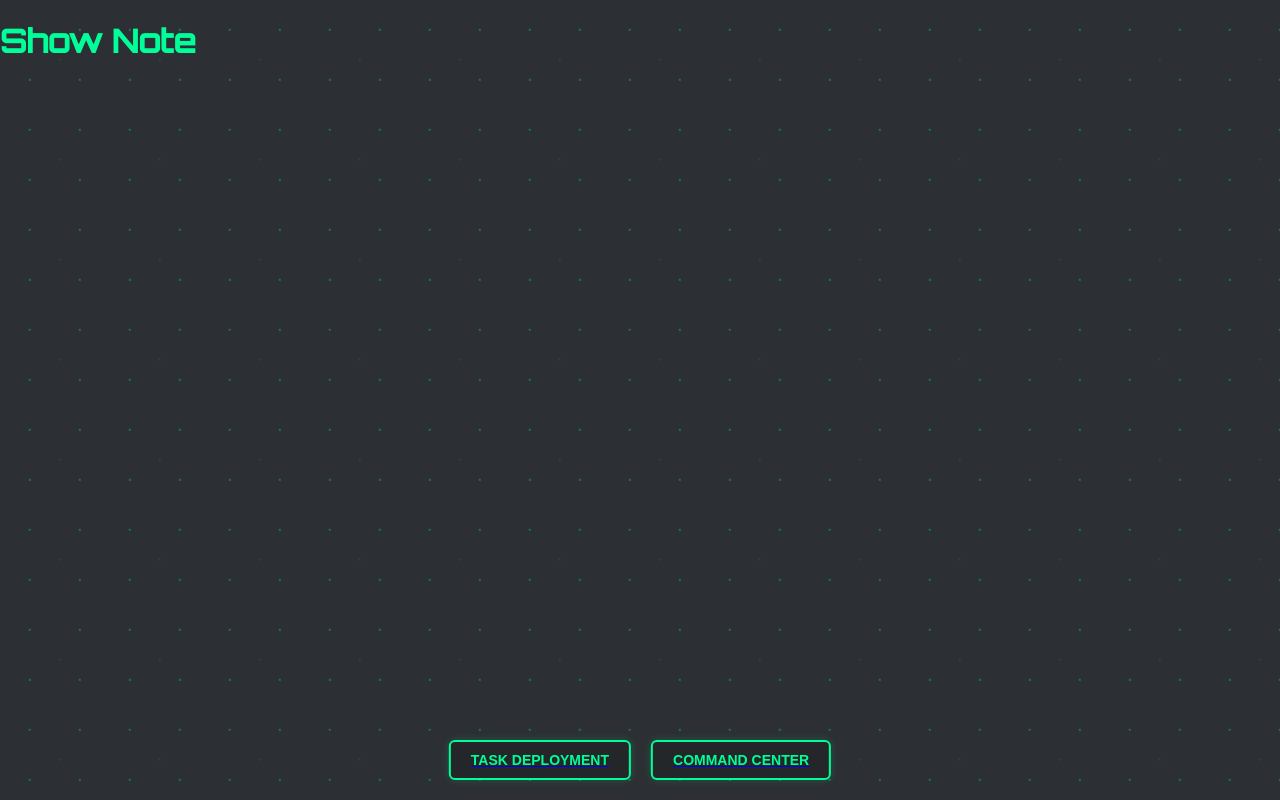
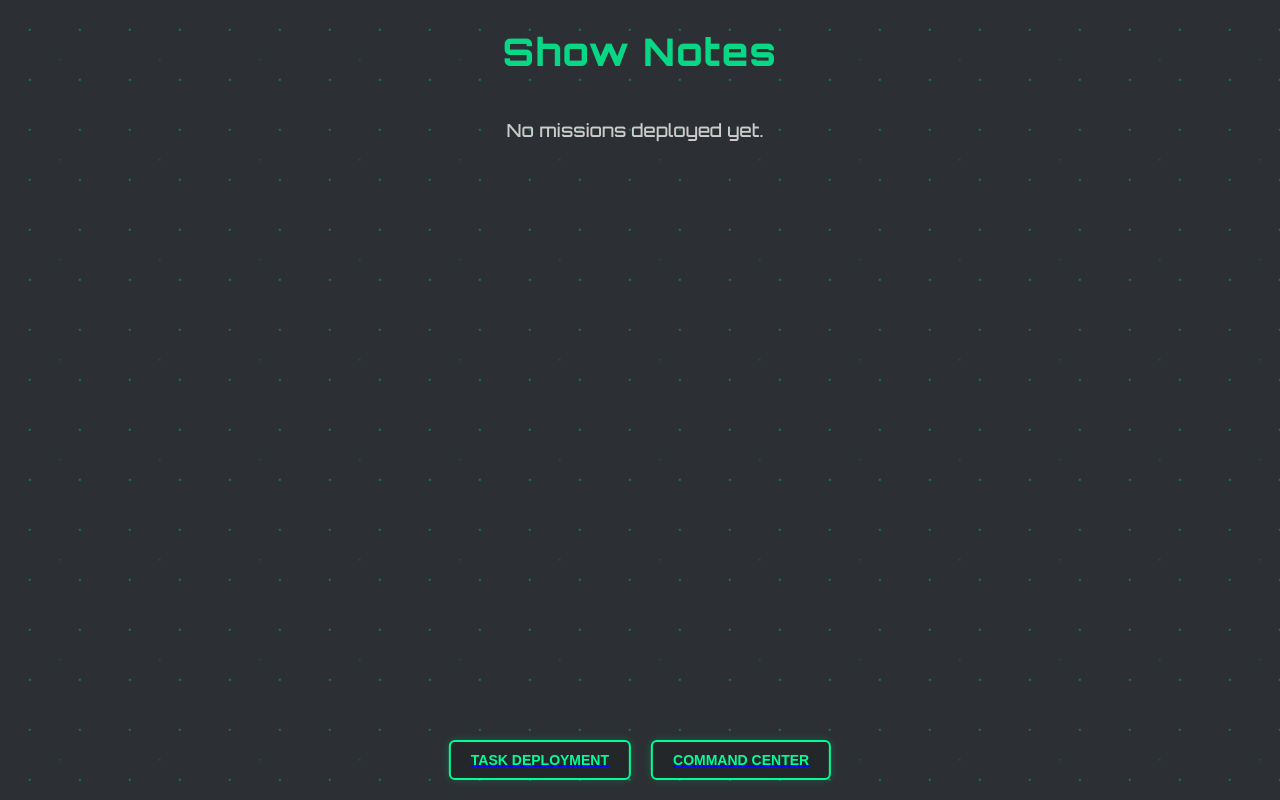
Before and after one commit to rahulbhongade358/todo, a React (Vite) app in the folder todo/: page /show in a window 1280 px wide. Built offline with nearby package versions, Linux system fonts and the light colour scheme.

Commit message:
addde show display with styling

```diff
--- a/todo/src/App.jsx
+++ b/todo/src/App.jsx
@@ -5,6 +5,7 @@ function App() {
   return (
     <div>
       <Allroutes/>
+
     </div>
   )
 }
--- a/todo/src/components/Add/Add.jsx
+++ b/todo/src/components/Add/Add.jsx
@@ -5,24 +5,24 @@ function Add() {
   const [title, settitle] = useState("")
   const [Description, setDescription] = useState("")
   const [category, setcategory] = useState("")
-  const addnote = () =>{
-    const notes= JSON.parse(localStorage.getItem("notes")) || [];
+  const missions = () =>{
+    const existingmissions= JSON.parse(localStorage.getItem("missions")) || [];
 
-    const noteObject = {
+    const newmissions = {
       title,
       Description,
       category,
     };
-    notes.push(noteObject);
+    existingmissions.push(newmissions);
 
-    localStorage.setItem("notes",JSON.stringify(notes));
-
-
+    localStorage.setItem("missions",JSON.stringify(existingmissions));
 
     settitle("");
     setDescription("");
     setcategory("");
     };
+
+
   return (
     <div>
       <div className="add-container">
@@ -64,7 +64,8 @@ function Add() {
        <button
       type='button'
       className='btn btn-primary btn-add'
-       onClick={addnote}>
+      onClick={missions}
+      >
         Deploy Mission
       </button>
       <div className="fixed-buttons">
--- a/todo/src/components/Show/Show.css
+++ b/todo/src/components/Show/Show.css
@@ -0,0 +1,70 @@
+
+h1 {
+    text-align: center;
+    color: #00ff99ce;
+    margin-top: 30px;
+    font-size: 36px;
+    letter-spacing: 3px;
+  }
+
+  p {
+    text-align: center;
+    font-size: 18px;
+    color: #ccc;
+    margin-top: 20px;
+  }
+
+
+  .mission-card {
+    text-align: center;
+    background-color: #1e1f22;
+    border: 2px solid #00ff99ce;
+    border-left: 5px solid #00ff99ce;
+    padding: 20px;
+    margin: 20px auto;
+    max-width: 600px;
+    border-radius: 10px;
+    box-shadow: 0 0 15px rgba(0, 255, 153, 0.2);
+    color: #00ff99ce;
+    letter-spacing: 2px;
+  }
+
+  .mission-card:hover {
+    transform: scale(1.02);
+    box-shadow: 0 0 25px rgba(23, 199, 129, 0.4);
+  }
+
+  .mission-card h2 {
+    font-size: 16px;
+    margin-bottom: 10px;
+  }
+
+  .mission-card p {
+    font-size: 16px;
+    margin: 5px 0;
+    color: #aaffdd;
+  }
+
+  .mission-card strong {
+    color: #00ffcc;
+  }
+
+
+  .scroll-container {
+  max-height: 400px;
+  overflow-y: auto;
+  padding-right: 10px;
+  margin: 0 auto;
+  width: 90%;
+}
+
+.scroll-container::-webkit-scrollbar {
+  width: 8px;
+}
+.scroll-container::-webkit-scrollbar-thumb {
+  background-color: #00ff99ce;
+  border-radius: 50px;
+}
+.scroll-container::-webkit-scrollbar-track {
+  background: #1e1f22;
+}
--- a/todo/src/components/Show/Show.jsx
+++ b/todo/src/components/Show/Show.jsx
@@ -1,13 +1,36 @@
-import React from 'react'
+import React, { useEffect, useState } from 'react'
 import './Show.css'
 import { NavLink } from 'react-router-dom'
 function Show() {
+  const [missions, setmissions] = useState([])
+
+  useEffect(() => {
+    const storedmission = JSON.parse(localStorage.getItem('missions'))||[]
+    setmissions(storedmission)
+  }, [])
+
+
   return (
     <div>
-      <h1>Show Note</h1>
+      <h1>Show Notes</h1>
+      <div class="scroll-container">
+        {missions.length===0? (
+          <p>No missions deployed yet.</p>
+          ): (
+            missions.map((mission, index) => (
+              <div key={index} className='mission-card'>
+              <h2>Mission #{index + 1}: {mission.title}</h2>
+              <p>{mission.Description}</p>
+              <p><strong>Category:</strong> {mission.category}</p>
+            </div>
+            )
+          )
+        )}
+
     <div className="fixed-buttons">
        <NavLink to={"/add"}><button className="mission-button">Task Deployment</button></NavLink>
        <NavLink to={"/"}><button className="mission-button"> Command Center</button></NavLink>
+    </div>
     </div>
     </div>
   )
```
Also changed, not shown: 1 other file (tests, documents, lock files or other folders).
